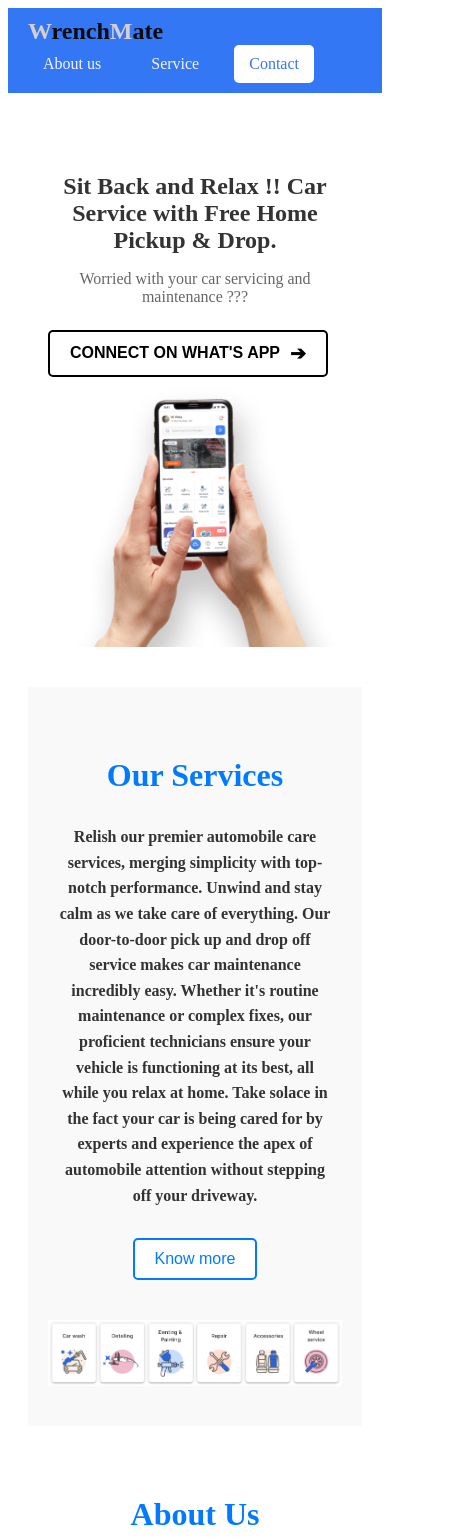
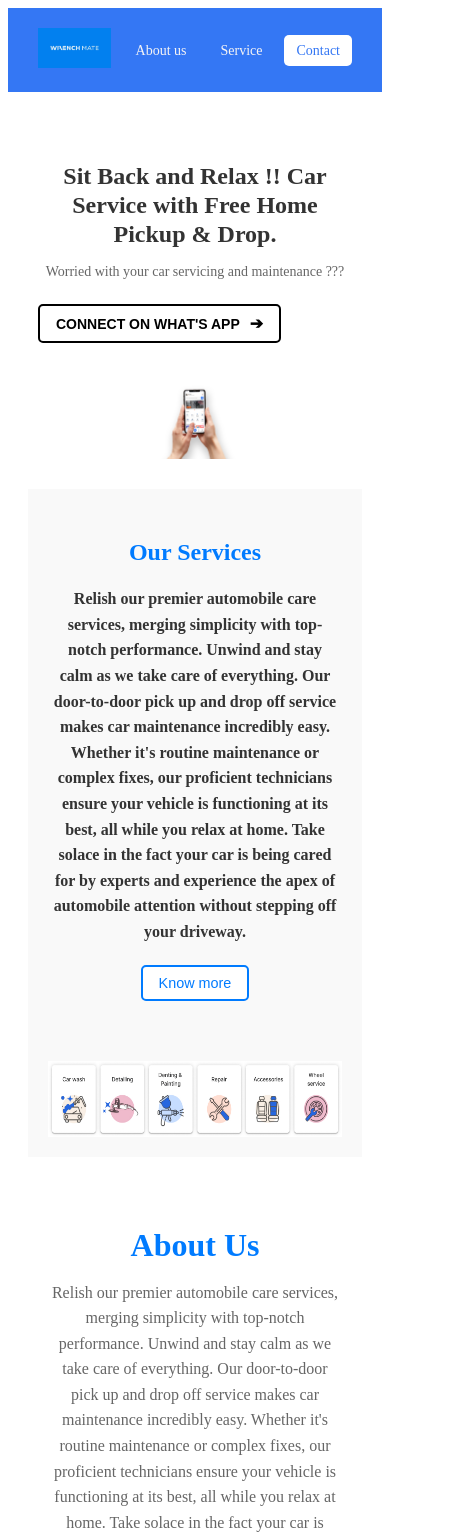
Before and after one commit to saurabhnagpure12/WrenchMate, a React (Create React App) app: page / in a window 390 px wide. Shown: the top 1539 px of the page, 463 px wide, since content can reach past the window. Built offline with nearby package versions, Linux system fonts and the light colour scheme.

Commit message:
Your commit message here

```diff
--- a/src/pages/Footer.js
+++ b/src/pages/Footer.js
@@ -25,6 +25,7 @@ export default function Footer() {
         <a href="/term">Terms of Service</a>
         <a href="/privacy">Privacy Policy</a>
       </div>
+      <div className="can-join-on"></div>
     </footer>
   );
 }
--- a/src/pages/Navbar.css
+++ b/src/pages/Navbar.css
@@ -3,6 +3,8 @@
 .navbarParent {
   background-color: #3477F4;
   padding: 10px 20px;
+  width: 100%; /* Ensure the navbarParent spans the full width */
+  box-sizing: border-box;
 }
 
 .navbar {
@@ -12,33 +14,18 @@
   flex-wrap: wrap;
 }
 
-.wrenchmateWrapper {
-  display: flex;
-  align-items: center;
-}
-
-.wrenchmate {
-  font-size: 24px;
-  font-weight: bold;
-}
-
-.whiteText {
-  color: rgb(215, 207, 207);
-}
-
-.blackText {
-  color: rgb(12, 10, 10);
-  text-decoration: none;
-}
-
-
 .navItems {
   display: flex;
   gap: 20px;
-  flex-wrap: wrap;
+  align-items: center; /* Ensure alignment */
 }
 
-.navItem a {
+.logo {
+  max-height: 100px; /* Default size for logo */
+  height: auto; /* Maintain aspect ratio */
+}
+
+.navItem  {
   color: rgb(246, 244, 244);
   text-decoration: none;
   font-size: 16px;
@@ -49,14 +36,7 @@
   color: #ffeb3b; /* Highlight color on hover */
 }
 
-.navItem1, .navItem3, .navItemWrapper, .navItem9 {
-  display: flex;
-  align-items: center;
-  color: rgb(246, 244, 244);
-  text-decoration: none;
-}
-
-.navItem2, .navItem5, .navItem8, .navItem11 {
+.navItem2, .navItem5 {
   padding: 10px 15px;
   color: rgb(246, 244, 244);
   border-radius: 5px;
@@ -64,23 +44,46 @@
   transition: background-color 0.3s, color 0.3s;
 }
 
-.navItem2:hover, .navItem5:hover, .navItem8:hover, .navItem11:hover {
+.navItem2:hover, .navItem5:hover {
   background-color: #295bba;
   color: white;
 }
 
 .navItem11 {
-  background-color: white;
-  color: #3477F4;
+  padding: 10px 15px;
+  color: #3477F4; /* Blue color for Contact link */
+  background-color: white; /* White background for Contact link */
+  border-radius: 5px;
   text-decoration: none;
+  transition: background-color 0.3s, color 0.3s;
 }
 
 .navItem11:hover {
-  background-color: #295bba;
-  color: white;
+  background-color: #295bba; /* Darker blue background on hover */
+  color: white; /* White text color on hover */
 }
 
-.navItem4, .navItem6, .navItem10 {
-  display: flex;
-  align-items: center;
+/* Mobile-specific styles */
+@media screen and (max-width: 576px) {
+  .navbar {
+    flex-direction: row;
+    align-items: center; /* Keep the same alignment for mobile */
+    padding: 10px 10px; /* Adjust padding for mobile */
+  }
+
+  .navItems {
+    flex-direction: row;
+    width: auto; /* Auto width for better alignment */
+    gap: 10px;
+    align-items: center;
+  }
+
+  .logo {
+    max-height: 40px; /* Reduce logo size for mobile */
+  }
+
+  .navItem a {
+    font-size: 14px; /* Smaller font size for mobile */
+    padding: 8px 12px; /* Adjust padding for mobile */
+  }
 }
--- a/src/pages/Navbar.js
+++ b/src/pages/Navbar.js
@@ -6,54 +6,44 @@ const Navbar = () => {
   return (
     <section className="navbarParent">
       <header className="navbar">
-        <div className="wrenchmateWrapper">
-          <div className="wrenchmate">
-            <span className="whiteText">W</span>
-            <span className="blackText">rench</span>
-            <span className="whiteText">M</span>
-            <span className="blackText">ate</span>
+        <div className="navItem">
+          <img src="./logo.png" alt="Logo" className="logo" />
         </div>
-        </div>
-        <div className="yourLogo" />
+
         <div className="navItems">
           <div className="navItem">
-            <div className="navItem1">
             <Link
               to="about"
               smooth={true}
               duration={500}
-                offset={-70} // Adjust offset if you have a fixed header
+              offset={-70}
               className="navItem2"
             >
               About us
             </Link>
           </div>
-          </div>
-          <div className="navItem3">
-            <div className="navItem4">
+          <div className="navItem">
             <Link
               to="services"
               smooth={true}
               duration={500}
-                offset={-70} // Adjust offset if you have a fixed header
+              offset={-70}
               className="navItem5"
             >
               Service
             </Link>
           </div>
-          </div>
-          <div className="navItem9">
-            <div className="navItem10">
+          <div className="navItem">
             <Link
               to="contact"
+
               smooth={true}
               duration={500}
-                offset={-70} // Adjust offset if you have a fixed header
-                className="navItem11"
+              offset={-70}
+              className="navItem11 blue"
             >
               Contact
             </Link>
-            </div>
           </div>
         </div>
       </header>
--- a/src/pages/Scan.css
+++ b/src/pages/Scan.css
@@ -1,10 +1,30 @@
+/* Scan.css */
+
+/* Container styles */
 .scan-container {
-   width: 100%; /* Ensure the container takes up the full width */
+  width: 100%;
+  height: 140%;/* Ensure the container takes up the full width */
   display: flex;
-  justify-content: center   ;/* Hide any overflow if the image exceeds container size */
+  justify-content: center; /* Center the image horizontally */
+  padding: 1rem; /* Add padding around the container */
+  box-sizing: border-box; /* Include padding in the container's total width */
+}
+
+/* Image styles */
+.full-width-image {
+  width: 100%; /* Make the image fill the width of its container */
+  height: auto; /* Maintain the aspect ratio of the image */
+  max-width: 1200px; /* Set a maximum width for larger screens */
+}
+
+/* Mobile-specific styles */
+@media (max-width: 768px) {
+  .scan-container {
+    padding: 0.5rem; /* Adjust padding for smaller screens */
   }
 
   .full-width-image {
-    width: 80%; /* Make the image fill the width of its container */
-    /* Maintain the aspect ratio of the image */
+    width: 90%; /* Make the image slightly smaller on mobile */
+    max-width: 100%; /* Ensure image scales properly */
   }
+}
--- a/src/pages/ServiceFeatures.css
+++ b/src/pages/ServiceFeatures.css
@@ -17,7 +17,7 @@
     display: flex;
     align-items: center;
     justify-content: space-between;
-    gap: 1rem; /* Decreased gap */
+    /* gap: 1rem; Decreased gap */
 }
 
 .feature.reverse {
@@ -27,7 +27,7 @@
 .feature-image,
 .feature-text {
     flex: 1;
-    max-width: 50%;
+    max-width: 90%;
 }
 
 .feature-image img {
@@ -104,3 +104,69 @@
     top: 60%;
     right: 1.5%;
 }
+
+/* Mobile-specific styles for ServiceFeatures */
+@media (max-width: 768px) {
+    .service-features {
+        padding: 1rem; /* Reduced padding for mobile */
+    }
+
+    .service-features h1 {
+        font-size: 2rem; /* Slightly smaller font size for mobile */
+        margin-bottom: 1rem; /* Reduced margin for mobile */
+    }
+
+    .feature {
+        flex-direction: column;
+        align-items: center; /* Center items horizontally on mobile */
+        text-align: center; /* Center text */
+        gap: 1.5rem; /* Increased gap for better spacing */
+    }
+
+    .feature-image {
+        max-width:90%; /* Increase image width on mobile */
+    }
+
+    .feature-image img {
+        max-width: 100%; /* Ensure images fill their container */
+        max-height: none; /* Remove max-height to allow larger images */
+    }
+
+    .feature-text {
+        text-align: center; /* Center text on mobile */
+        padding: 0 1rem; /* Add padding for better spacing */
+    }
+
+    .feature-text h3 {
+        font-size: 1.5rem; /* Slightly smaller font size for mobile */
+        margin-bottom: 1rem; /* Adjust margin */
+    }
+
+    .feature-text p {
+        font-size: 1.2rem; /* Smaller font size for mobile */
+        line-height: 1.5;
+        font-weight: 600; /* Adjust line-height for readability */
+    }
+
+    /* Adjust circles to be smaller and better positioned on mobile */
+    .circle1 {
+        width: 200px;
+        height: 200px;
+        top: 20%;
+        right: 10%;
+    }
+
+    .circle2 {
+        width: 250px;
+        height: 250px;
+        top: 25%;
+        right: 70%;
+    }
+
+    .circle3 {
+        width: 200px;
+        height: 200px;
+        top: 40%;
+        right: 5%;
+    }
+}
--- a/src/pages/services.css
+++ b/src/pages/services.css
@@ -1,5 +1,3 @@
-/* services.css */
-
 .servicesSection {
   text-align: center;
   padding: 40px 20px;
@@ -53,6 +51,13 @@
   gap: 20px;
 }
 
+.phoneImage {
+  width: 100%; /* Ensure image takes full width of its container */
+  max-width: 500px; /* Adjust max width as needed */
+  height: auto; /* Maintain aspect ratio */
+  margin-top: 20px; /* Space above the image */
+}
+
 .serviceCard {
   background-color: #fff;
   border: 1px solid #eaeaea;
@@ -102,3 +107,52 @@
   right: -50px; /* Adjust positioning as needed */
   opacity: 0.5;
 }
+
+/* Responsive Styles */
+@media (max-width: 767px) {
+  .servicesSection {
+    padding: 20px;
+  }
+
+  .ourServices {
+    font-size: 1.5rem;
+  }
+
+  .servicesDescription {
+    font-size: 1rem;
+    margin: 15px 0;
+    padding: 5px;
+  }
+
+  .knowMoreButton {
+    font-size: 0.9rem;
+    padding: 8px 16px;
+  }
+
+  .phoneImage {
+    width: 100%;
+    height: 9cqb;
+    max-width: 300px; /* Limit image width for mobile */
+    margin-top: 20px; /* Space above the image */
+  }
+
+  .serviceCard {
+    width: 100px;
+    padding: 15px;
+  }
+
+  .serviceIcon {
+    width: 40px;
+    height: 40px;
+  }
+
+  .serviceTitle {
+    font-size: 1rem;
+  }
+
+  .backgroundCircle1,
+  .backgroundCircle2 {
+    width: 200px;
+    height: 200px;
+  }
+}
--- a/src/pages/topcom.css
+++ b/src/pages/topcom.css
@@ -190,3 +190,53 @@
     text-align: center;
   }
 }
+/* Mobile-specific styles */
+@media screen and (max-width: 576px) {
+  .heroContentWrapper {
+    padding: 10px;
+  }
+
+  .heroContent {
+    align-items: center;
+  }
+
+  .sitBackAnd {
+    font-size: 1.5rem;
+    text-align: center;
+    line-height: 1.2;
+  }
+
+  .worriedWithCar {
+    font-size: 0.875rem;
+    text-align: center;
+  }
+
+  .connectWithUsButton {
+    font-size: 0.875rem;
+    padding: 8px 16px;
+  }
+
+  .arrowIcon {
+    font-size: 1rem;
+  }
+
+  .imageWrapper {
+    margin-top: 20px;
+  }
+
+  .phoneImage {
+    max-width: 80%;
+    height: auto;
+  }
+
+  .heroParagraphsWrapper {
+    flex-direction: column;
+    align-items: center;
+    text-align: center;
+  }
+
+  .heroParagraphs {
+    max-width: 100%;
+    text-align: center;
+  }
+}
```
Also changed, not shown: src/pages/Contact.css (+103 -80 lines), src/pages/Footer.css (+118 -63 lines), public/logo.png (added). Lines whose indentation alone changed are shown as unchanged.
